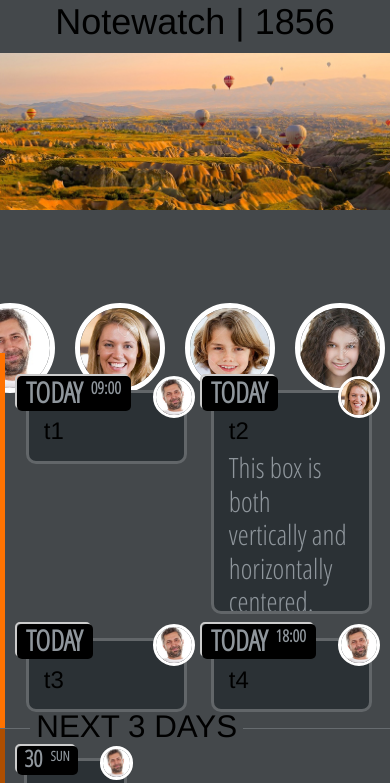
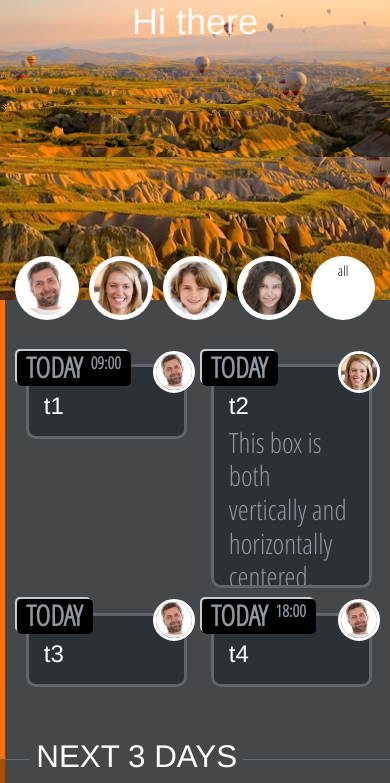
Before and after one commit to mnaco/notewatch_sandbox_app, a website: page www/index.html in a window 390 px wide. Shown: the top 783 px of the page. Drawn offline with Linux system fonts and the light colour scheme; some packages are replaced by stand-ins of ours; files that its build step writes are made by us from their sources.

Commit message:
Fixed the header image. Fixed the rangeBlock padding and styling

```diff
--- a/scss/ionic.app.scss
+++ b/scss/ionic.app.scss
@@ -29,6 +29,10 @@ $ionicons-font-path: "../lib/ionic/fonts" !default;
 
 
 
+
+
+
+
 // base styles
 // ----------------------------------------------------------------------
 
@@ -49,6 +53,10 @@ body {
 }
 
 p { padding: .2em; }
+h1,h2,h3 {
+    color: #fff;
+    font-weight: normal;
+}
 
 .memosWrapper {
 	width: 100%;
@@ -64,7 +72,7 @@ p { padding: .2em; }
 	color: #8f969c;
 	border-bottom: 1px solid #666b6f;
 	margin: 0;
-	padding: 1em 10px 0 10px;
+	padding: 2em 10px;
 	position: relative;
 	&:before,
 	&:after {
@@ -81,6 +89,7 @@ p { padding: .2em; }
 
     .rangeTitle {
         position: absolute;
+        top: -.6em;
         margin: 0 20px;
         background-color: $backgroundColor;
         line-height: 1;
@@ -88,7 +97,6 @@ p { padding: .2em; }
         padding: 0 .2em;
         text-transform: uppercase;
         font-weight: normal;
-        margin-top: -1.3em;
     }
 }
 
@@ -157,8 +165,13 @@ p { padding: .2em; }
 
     .headerImg {
         position: absolute;
+        z-index: -1;
         width: 100%;
         height: 100%;
+        background-image: url('../img/header_bcgr.jpg');
+        background-repeat: no-repeat;
+        background-position: center;
+        // background-size: contain;
         img {
             display: block;
             width: 100%;
@@ -166,25 +179,30 @@ p { padding: .2em; }
     }
     .watchers {
         position: absolute;
-        bottom: -40px;
+        z-index: 3;
+        bottom: 0px;
         width: 100%;
         ul {
             list-style: none;
             margin: 0;
-            padding: 0;
+            padding: 0 10px;
             display: flex;
             justify-content: center;
         }
         li {
             position: relative;
-            margin: 0 10px;
-            border: 5px solid #fff;
+            top: 20px;
+            box-sizing: border-box;
+            margin: 0 5px;
+            background: #fff;
+            padding: 5px;
             border-radius: 50%;
+            width: 80px;
             img {
                 display: block;
                 box-sizing: border-box;
                 border-radius: 50%;
-                width: 80px;
+                width: 100%;
             }
         }
     }
--- a/www/index.html
+++ b/www/index.html
@@ -44,16 +44,18 @@
 
     <!-- Center content -->
     <ion-side-menu-content>
+        <!--
       <ion-header-bar class="bar-dark">
         <h1 class="title">Notewatch | 1856</h1>
       </ion-header-bar>
+-->
       <ion-content>
 
             <!-- --------------------------------- -->
         <div class="pageHeader">
 
             <div class="headerImg">
-                <img src="img/header_bcgr.jpg" alt="" />
+                <img src="img/header_bcgr.jpg" alt="">
             </div>
 
             <div class="watchers">
```
Also changed, not shown: www/css/ionic.app.css, www/css/ionic.app.min.css.
